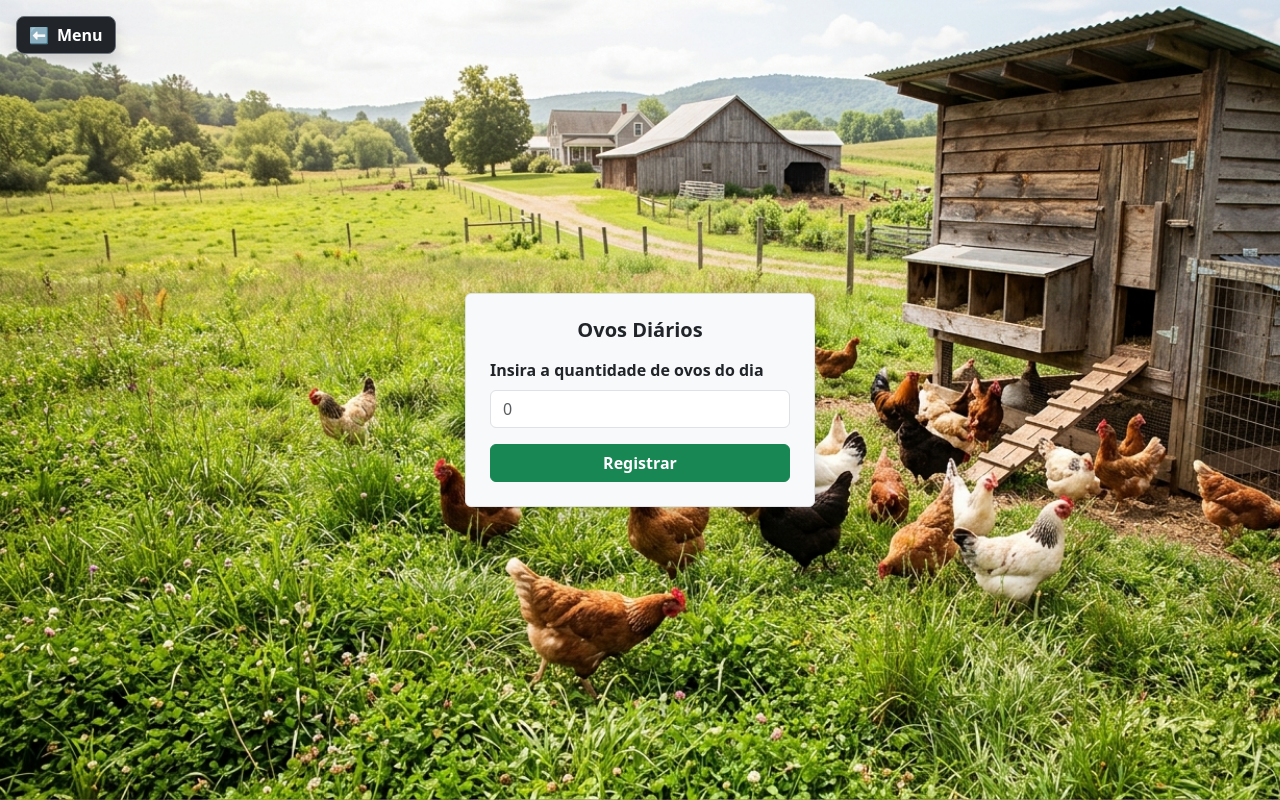
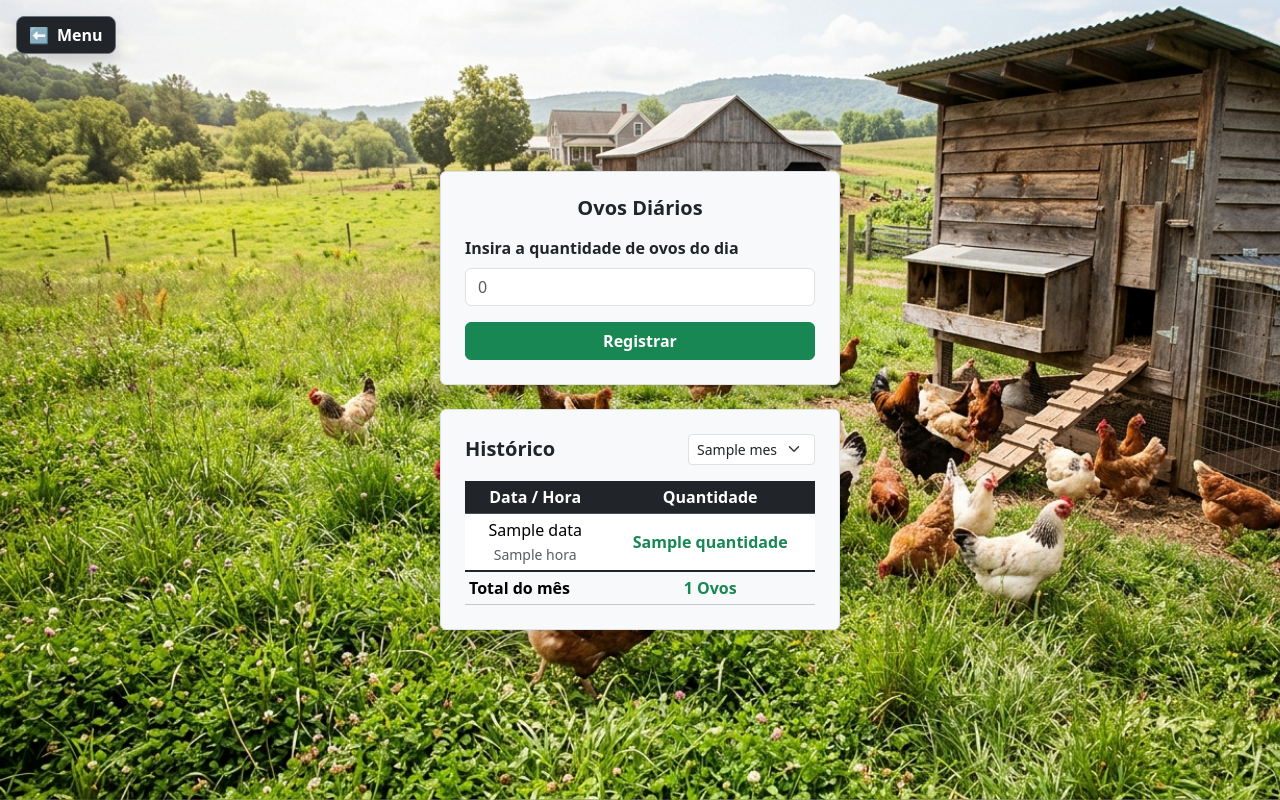
Before and after one commit to ricardogruber-dev/Granja-Control-System, a Flask app: template templates/ovos.html in a window 1280 px wide. Run offline with Flask 3, Linux system fonts and the light colour scheme; the template is opened without the code that fills it: most values are stand-ins (such as "Sample title", 1, 10 or a date in 2020).

Commit message:
feat: adiciona tabela de histórico

```diff
--- a/templates/ovos.html
+++ b/templates/ovos.html
@@ -10,18 +10,61 @@
     <a href="{{ url_for('menu_principal') }}" class="btn btn-dark bg-opacity-75 text-white position-absolute top-0 start-0 m-3 shadow border border-secondary rounded-3 d-flex align-items-center gap-2 fw-bold">
         <span>⬅</span> Menu
     </a>
+<div class="container min-vh-100 d-flex flex-column justify-content-center align-items-center py-5">
 
-    <div class="d-flex justify-content-center align-items-center vh-100 flex-column">
-
-        <form class="p-4 bg-light rounded border shadow" style="width: 100%; max-width: 350px;" method="POST" action="/registrar_ovos">
+    <form class="p-4 bg-light rounded border shadow mb-4" style="width: 100%; max-width: 400px;" method="POST" action="/registrar_ovos">
         <h5 class="fw-bold mb-3 text-center">Ovos Diários</h5>
         <div class="mb-3">
             <label for="inputvalor" class="form-label fw-bold">Insira a quantidade de ovos do dia</label>
             <input type="number" name="quantidade_ovos" min="0" step="1" class="form-control" id="inputvalor" placeholder="0" required>
         </div>
-
         <button type="submit" class="btn btn-success w-100 fw-bold">Registrar</button>
     </form>
+        <div class="p-4 bg-light rounded border shadow" style="width: 100%; max-width: 400px;">
+        <div class="d-flex justify-content-between align-items-center mb-3">
+            <h5 class="fw-bold mb-0">Histórico</h5>
+            <form action="/ovos" method="GET" class="mb-0">
+                <select id="EscolherMes" name="EscolherMes" class="form-select form-select-sm" onchange="this.form.submit()">
+                    {% for mes in dados.meses %}
+                        <option value="{{ mes }}" {% if mes == dados.mes_selecionado %}selected{% endif %}>
+                            {{ mes }}
+                        </option>
+                    {% endfor %}
+                </select>
+            </form>
+        </div>
+        <div class="table-responsive">
+            <table class="table table-sm table-hover text-center mb-0">
+                <thead class="table-dark">
+                    <tr>
+                        <th scope="col">Data / Hora</th>
+                        <th scope="col">Quantidade</th>
+                    </tr>
+                </thead>
+                <tbody>
+                    {% for item in dados.registros|reverse %}
+                    <tr>
+                        <td>
+                            {{ item.data }} <br>
+                            <small class="text-muted">{{ item.hora }}</small>
+                        </td>
+                        <td class="align-middle fw-semibold text-success">{{ item.quantidade }}</td>
+                    </tr>
+                    {% else %}
+                    <tr>
+                        <td colspan="2" class="text-muted py-3">Nenhum ovo registrado neste mês.</td>
+                    </tr>
+                    {% endfor %}
+                </tbody>
+                <tfoot class="table-group-divider fw-bold">
+                    <tr class="table-light">
+                        <td class="text-start">Total do mês</td>
+                        <td class="text-success">{{ dados.total_ovos }} Ovos</td>
+                    </tr>
+                </tfoot>
+            </table>
+        </div>
+    </div>
 </div>
 </body>
 </html>
```
Lines whose indentation alone changed are shown as unchanged.
